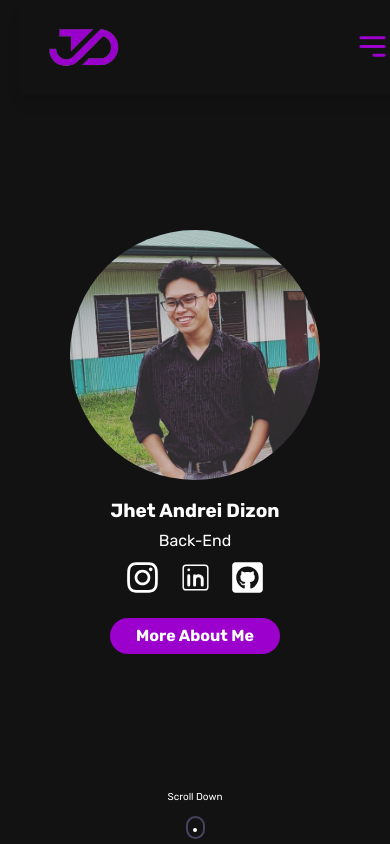
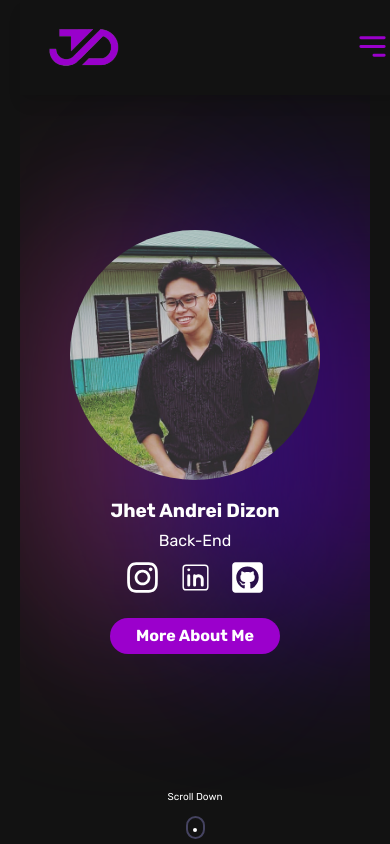
Before and after one commit to schrodinger41/portfoliov3, a React (Vite) app: page / in a window 390 px wide. Shown: the top 844 px of the page. Built offline with nearby package versions, Linux system fonts and the light colour scheme.

Commit message:
home component with animated bg

```diff
--- a/src/components/home/Home.jsx
+++ b/src/components/home/Home.jsx
@@ -56,6 +56,13 @@ const Home = () => {
 
   return (
     <section className="home container" id="home">
+      <div className="absolute">
+        <div className="absolute inset-0 justify-center">
+          <div className="bg-shape1 bg-teal opacity-50 bg-blur"></div>
+          <div className="bg-shape2 bg-primary opacity-50 bg-blur"></div>
+          <div className="bg-shape1 bg-purple opacity-50 bg-blur"></div>
+        </div>
+      </div>
       <div className="intro">
         <img src={Me} alt="Jhet Andrei Dizon" className="home_img" />
         <h1 className="home_name">Jhet Andrei Dizon</h1>
--- a/src/components/home/home.css
+++ b/src/components/home/home.css
@@ -8,6 +8,7 @@
 
 .intro {
   max-width: 540px;
+  z-index: 10;
   text-align: center;
   display: flex;
   flex-direction: column;
@@ -94,3 +95,124 @@
   transform: translateX(-50%);
   animation: ani-mouse 2s linear infinite;
 }
+
+.absolute {
+  position: absolute;
+  top: 50px !important;
+  inset: 0;
+  justify-content: center;
+  display: inline-flex;
+  flex-direction: row;
+}
+
+.justify-center {
+  justify-content: center;
+}
+.bg-shape1,
+.bg-shape2 {
+  border-radius: 9999px;
+  position: absolute;
+  overflow: hidden;
+}
+.bg-shape1 {
+  width: 500px;
+  height: 400px;
+  border-radius: 9999px;
+  position: relative;
+  animation: one 10s infinite;
+}
+
+.bg-shape2 {
+  width: 300px;
+  height: 300px;
+  border-radius: 9999px;
+  position: relative;
+  animation: two 10s infinite;
+}
+
+@keyframes one {
+  0% {
+    left: 0px;
+    top: 0px;
+  }
+  25% {
+    left: -100px;
+    top: 70px;
+  }
+  50% {
+    left: 20px;
+    top: 150px;
+  }
+  75% {
+    left: 50px;
+    top: 100px;
+  }
+  100% {
+    left: 0px;
+    top: 0px;
+  }
+}
+
+@keyframes two {
+  0% {
+    left: 0px;
+    top: 0px;
+  }
+  25% {
+    left: 50px;
+    top: 10px;
+  }
+  50% {
+    left: 100px;
+    top: 50px;
+  }
+  75% {
+    left: 50px;
+    top: 100px;
+  }
+  100% {
+    left: 0px;
+    top: 0px;
+  }
+}
+
+.opacity-50 {
+  opacity: 0.5;
+}
+
+.bg-blur {
+  filter: blur(90px);
+}
+
+.bg-primary {
+  background-color: rgb(30, 0, 255);
+}
+
+.bg-teal {
+  background-color: rgb(255, 72, 173);
+}
+
+.bg-purple {
+  background-color: rgb(140, 0, 215);
+}
+
+@media (max-width: 768px) {
+  .home {
+    overflow: hidden; /* Apply overflow hidden on smaller screens */
+  }
+  .bg-shape1,
+  .bg-shape2 {
+    width: 300px; /* Adjust the size of the shapes for smaller screens */
+    height: 300px;
+  }
+}
+@media (max-width: 1024px) {
+  .home {
+    overflow: hidden; /* Apply overflow hidden on medium screens */
+  }
+  .bg-shape1,
+  .bg-shape2 {
+    width: 400px; /* Adjust the size of the shapes for medium screens */
+    height: 400px;
+  }
+}
--- a/src/components/projects/Menu.jsx
+++ b/src/components/projects/Menu.jsx
@@ -5,6 +5,7 @@ import Project3 from "../../images/project-3.jpeg";
 import Project4 from "../../images/project-4.jpeg";
 import Project5 from "../../images/project-5.jpeg";
 import Project6 from "../../images/project-6.jpeg";
+import Project7 from "../../images/project-7.jpeg";
 
 const Menu = [
   {
@@ -49,6 +50,13 @@ const Menu = [
     category: "Laravel, Blade, PHP, and API",
     link: "https://github.com/schrodinger41/merrymeals",
   },
+  {
+    id: 7,
+    image: Project7,
+    title: "Pokedex",
+    category: "React and API",
+    link: "https://github.com/schrodinger41/pokedex",
+  },
 ];
 
 export default Menu;
```
Also changed, not shown: src/images/project-7.jpeg (added).
